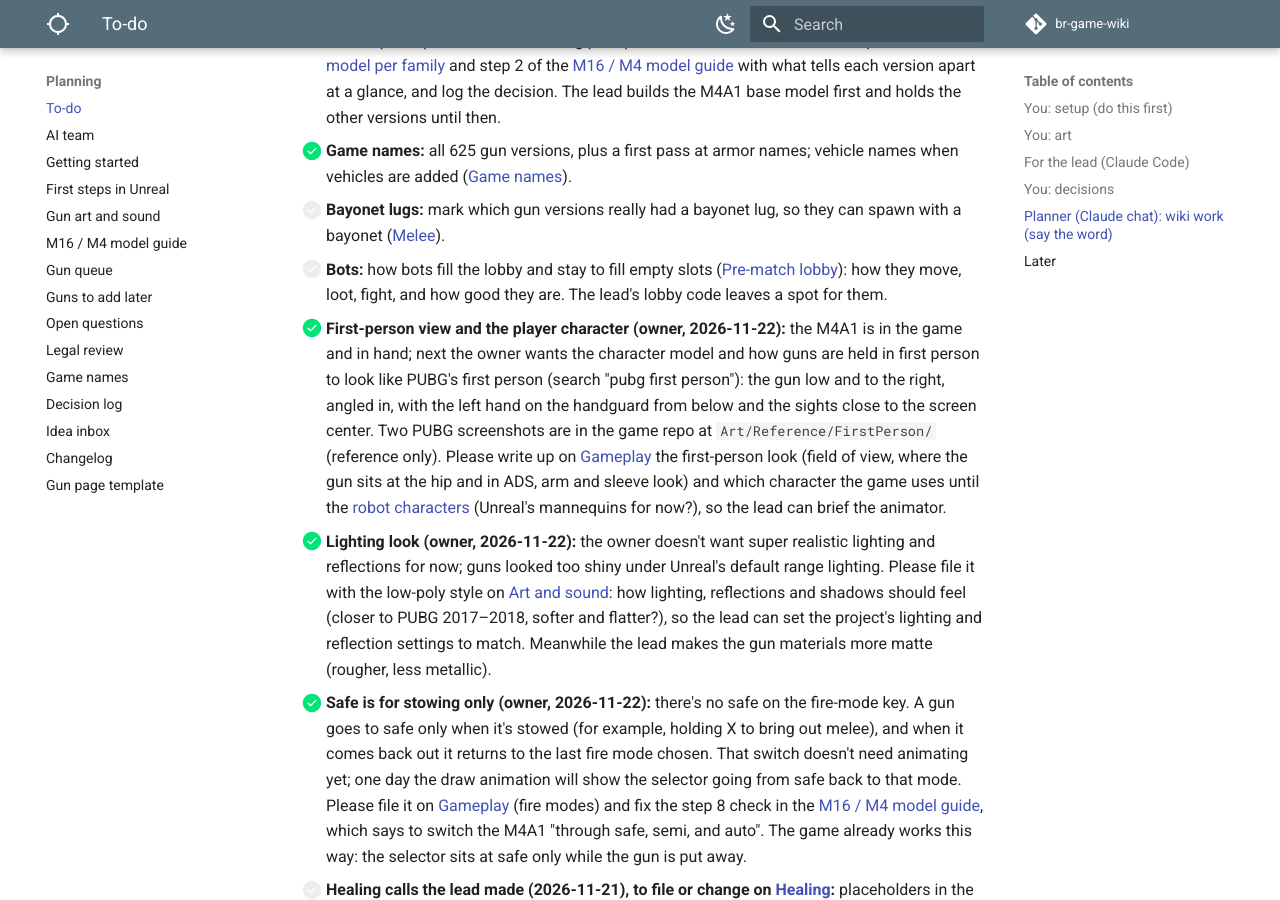
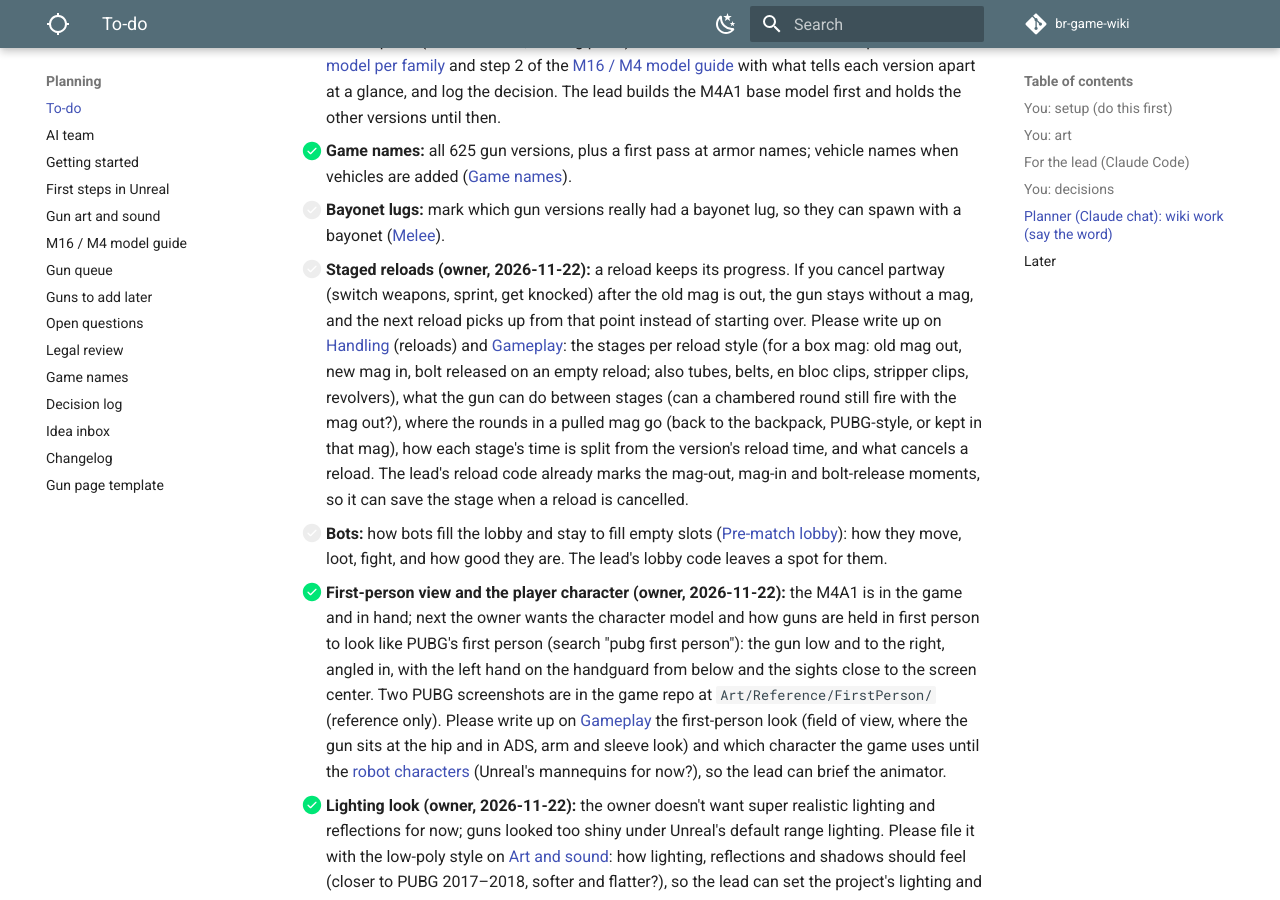
Before and after one commit to DerrickSpartan1/br-game-wiki, an MkDocs documentation site: the page built from docs/planning/to-do.md, in a window 1280 px wide and 900 px high, scrolled down 4909 px. Built offline with MkDocs 1.6.1 and Material for MkDocs 9.7.7, drawn with Linux system fonts in a browser that asks for light colours; comment, search, counter and statistics services are not loaded.

Commit message:
Lead: staged reloads (owner), logged and filed for the planner
Co-Authored-By: Claude Opus 5.5 <noreply@anthropic.com>

```diff
--- a/docs/planning/to-do.md
+++ b/docs/planning/to-do.md
@@ -124,6 +124,7 @@ In rough order of what the game needs first:
 - [x] **One model per version (owner, 2026-11-21):** every version should look like its own gun, so the M4, M4A1, AR-15, and so on each get their own model instead of sharing four looks. Shared parts (lower receiver, moving parts) can still be reused underneath. Update [One model per family](art-and-sound.md#one-model-per-version) and step 2 of the [M16 / M4 model guide](m16-m4-model.md) with what tells each version apart at a glance, and log the decision. The lead builds the M4A1 base model first and holds the other versions until then.
 - [x] **Game names:** all 625 gun versions, plus a first pass at armor names; vehicle names when vehicles are added ([Game names](game-names.md)).
 - [ ] **Bayonet lugs:** mark which gun versions really had a bayonet lug, so they can spawn with a bayonet ([Melee](../systems/gameplay.md#melee)).
+- [ ] **Staged reloads (owner, 2026-11-22):** a reload keeps its progress. If you cancel partway (switch weapons, sprint, get knocked) after the old mag is out, the gun stays without a mag, and the next reload picks up from that point instead of starting over. Please write up on [Handling](../systems/handling.md) (reloads) and [Gameplay](../systems/gameplay.md): the stages per reload style (for a box mag: old mag out, new mag in, bolt released on an empty reload; also tubes, belts, en bloc clips, stripper clips, revolvers), what the gun can do between stages (can a chambered round still fire with the mag out?), where the rounds in a pulled mag go (back to the backpack, PUBG-style, or kept in that mag), how each stage's time is split from the version's reload time, and what cancels a reload. The lead's reload code already marks the mag-out, mag-in and bolt-release moments, so it can save the stage when a reload is cancelled.
 - [ ] **Bots:** how bots fill the lobby and stay to fill empty slots ([Pre-match lobby](../systems/match-flow.md#pre-match-lobby)): how they move, loot, fight, and how good they are. The lead's lobby code leaves a spot for them.
 - [x] **First-person view and the player character (owner, 2026-11-22):** the M4A1 is in the game and in hand; next the owner wants the character model and how guns are held in first person to look like PUBG's first person (search "pubg first person"): the gun low and to the right, angled in, with the left hand on the handguard from below and the sights close to the screen center. Two PUBG screenshots are in the game repo at `Art/Reference/FirstPerson/` (reference only). Please write up on [Gameplay](../systems/gameplay.md) the first-person look (field of view, where the gun sits at the hip and in ADS, arm and sleeve look) and which character the game uses until the [robot characters](idea-inbox.md#robot-character-concept) (Unreal's mannequins for now?), so the lead can brief the animator.
 - [x] **Lighting look (owner, 2026-11-22):** the owner doesn't want super realistic lighting and reflections for now; guns looked too shiny under Unreal's default range lighting. Please file it with the low-poly style on [Art and sound](art-and-sound.md): how lighting, reflections and shadows should feel (closer to PUBG 2017–2018, softer and flatter?), so the lead can set the project's lighting and reflection settings to match. Meanwhile the lead makes the gun materials more matte (rougher, less metallic).
```
Also changed, not shown: docs/planning/decisions.md (+1 -0 lines).
